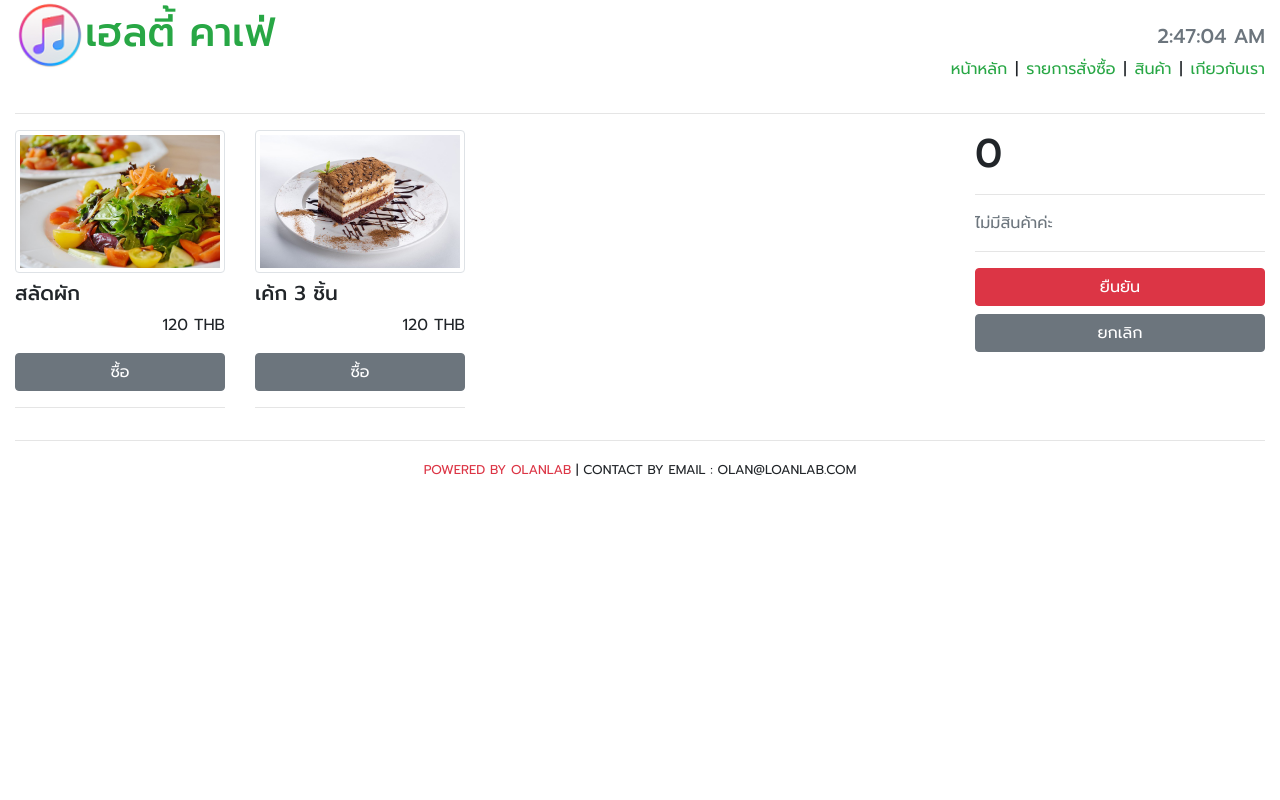
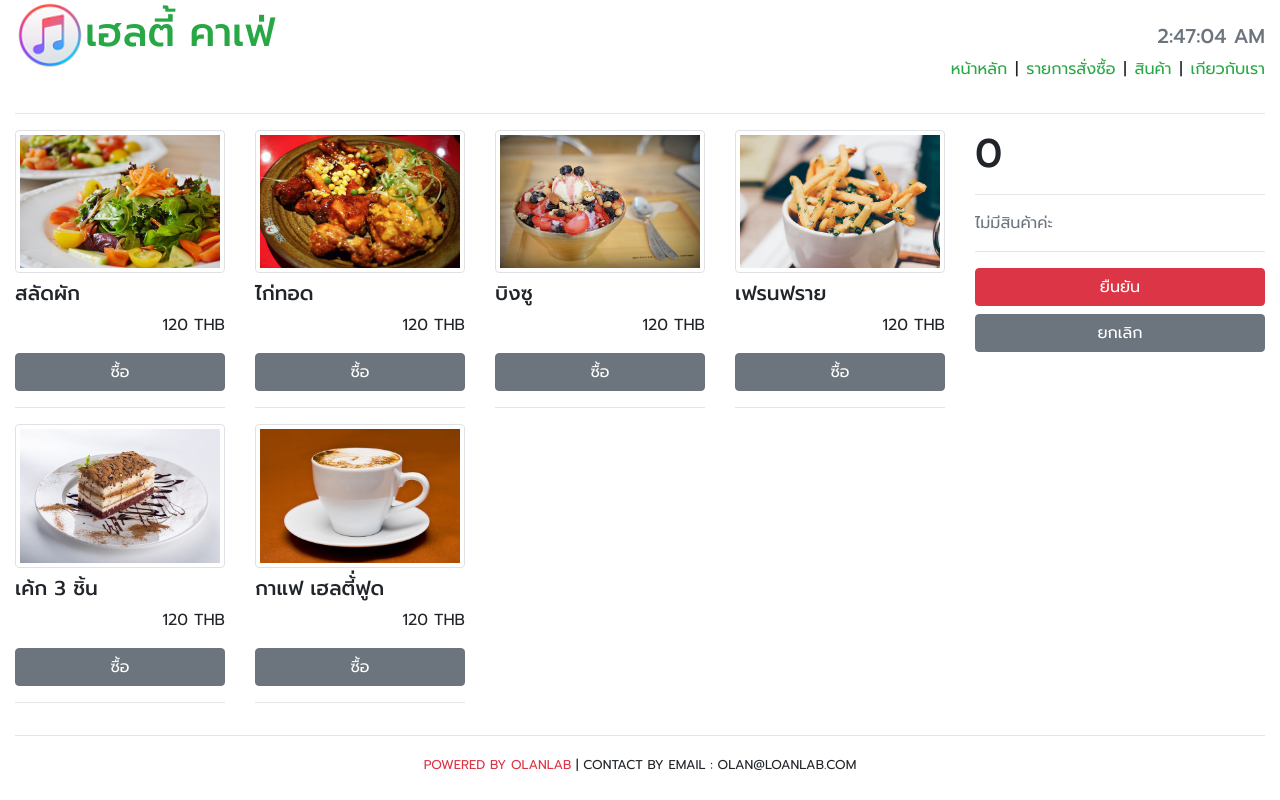
Before and after one commit to panugood11/client, a React (Create React App) app: page / in a window 1280 px wide. Built offline with nearby package versions, Linux system fonts and the light colour scheme; data requests are answered from the project's data file.

Commit message:
65. React + Redux : Actions #1

```diff
--- a/resources/data/db.json
+++ b/resources/data/db.json
@@ -2,15 +2,45 @@
   "products": [
     {
       "id": 1,
+      "productId": 1,
       "productName": "สลัดผัก",
       "unitPrice": "120",
       "thumbnail": "images/product/1.jpg"
     },
     {
+      "id": 2,
+      "productId": 2,
+      "productName": "ไก่ทอด",
+      "unitPrice": "120",
+      "thumbnail": "images/product/2.jpg"
+    },
+    {
+      "id": 3,
+      "productId": 3,
+      "productName": "บิงซู",
+      "unitPrice": "120",
+      "thumbnail": "images/product/3.jpg"
+    },
+    {
+      "id": 4,
+      "productId": 4,
+      "productName": "เฟรนฟราย",
+      "unitPrice": "120",
+      "thumbnail": "images/product/4.jpg"
+    },
+    {
       "id": 5,
+      "productId": 5,
       "productName": "เค้ก 3 ชิ้น",
       "unitPrice": "120",
       "thumbnail": "images/product/5.jpg"
+    },
+    {
+      "id": 6,
+      "productId": 6,
+      "productName": "กาแฟ เฮลตี้่ฟูด",
+      "unitPrice": "120",
+      "thumbnail": "images/product/6.jpg"
     }
   ],
   "orders": [
--- a/src/index.js
+++ b/src/index.js
@@ -3,10 +3,11 @@ import React from 'react';
 import ReactDOM from 'react-dom';
 import App from './App';
 import { Provider } from "react-redux";
-import { createStore } from "redux";
+import { createStore, applyMiddleware } from "redux";
+import reduxThunk from "redux-thunk";
 import reducers from "./reducers";
 
-const store = createStore(reducers, {});
+const store = createStore(reducers, {}, applyMiddleware(reduxThunk));
 
 
 ReactDOM.render(
```
Also changed, not shown: src/actions/OrderActions.js (added, +18 -0 lines), src/actions/ProductActions.js (added).
